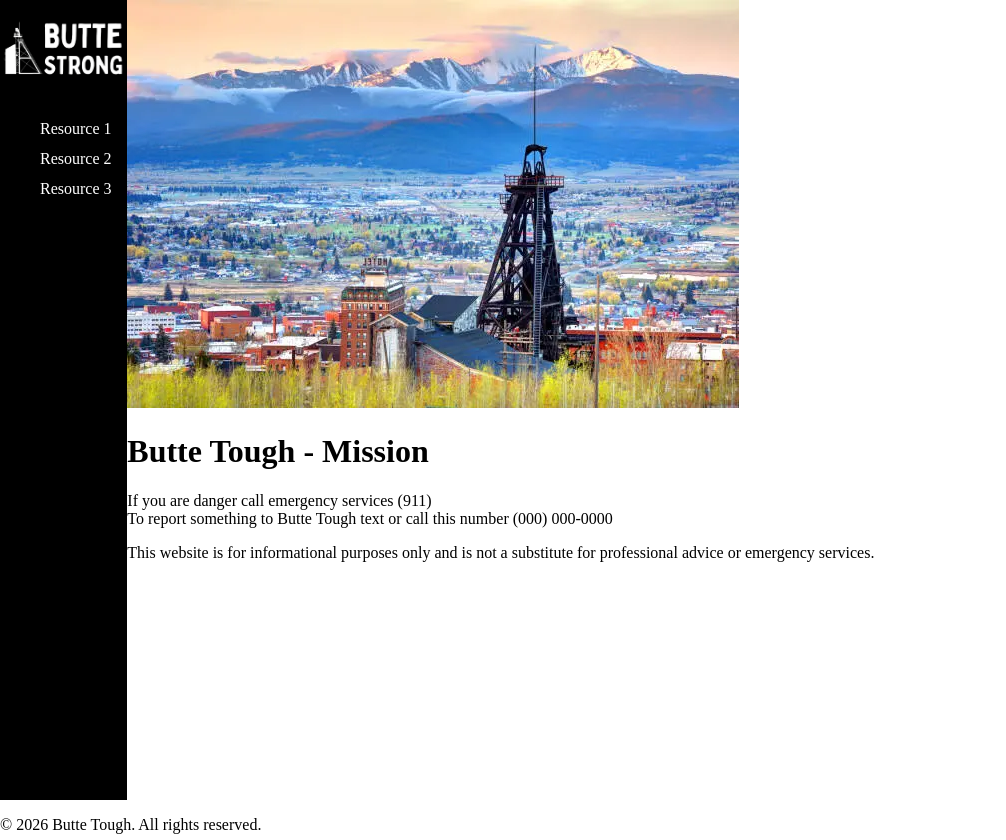
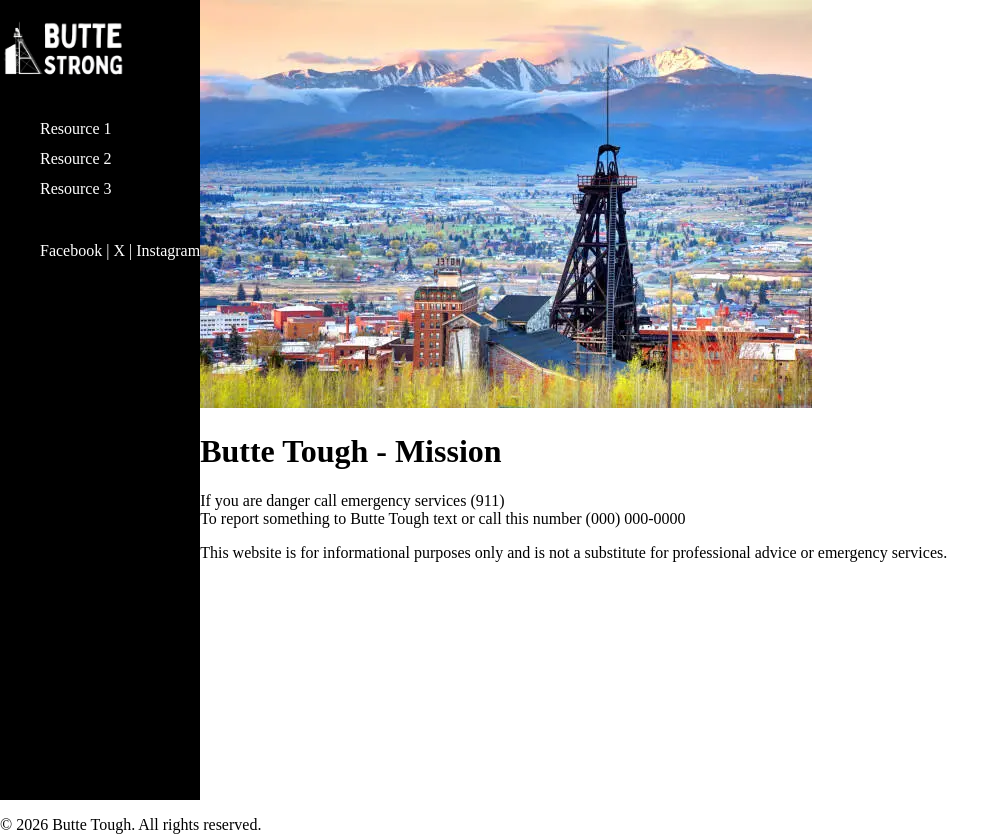
Before and after one commit to KylleWaldie/ButteStrongWebsite, a PHP site: page /index.php in a window 1280 px wide. Shown: the top 840 px of the page, without its empty margins (0-1006 px from the left). Run offline with PHP 8.4, Linux system fonts and the light colour scheme.

Commit message:
Added socials to nav bar

```diff
--- a/includes/header.php
+++ b/includes/header.php
@@ -10,6 +10,19 @@
                 <li><a href="/ButteToughWebsite/public/importantLinks.php"><div class="navlink">Resource 2</div></a></li>
                 <li><a href="/ButteToughWebsite/public/contact_page.php"><div class="navlink">Resource 3</div></a></li>
             </ul>
+            <ul class="socials" data-visible="false">
+                <?php if (!empty($info['facebook_link'])): ?>
+                <a href="<?= htmlspecialchars($info['facebook_link']) ?>" target="_blank">Facebook | </a>
+                <?php endif; ?>
+
+                <?php if (!empty($info['x_link'])): ?>
+                    <a href="<?= htmlspecialchars($info['x_link']) ?>" target="_blank">X | </a>
+                <?php endif; ?>
+
+                <?php if (!empty($info['instagram_link'])): ?>
+                    <a href="<?= htmlspecialchars($info['instagram_link']) ?>" target="_blank">Instagram</a>
+                <?php endif; ?>
+            </ul>
         </nav>
     </div>
 </header>
```
